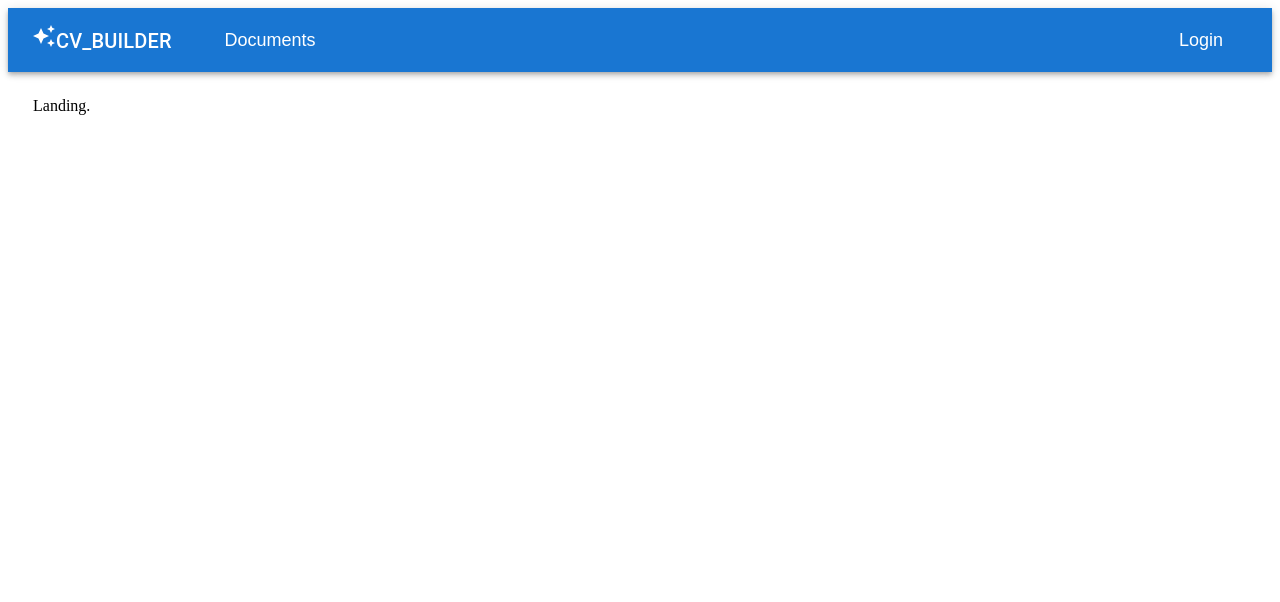
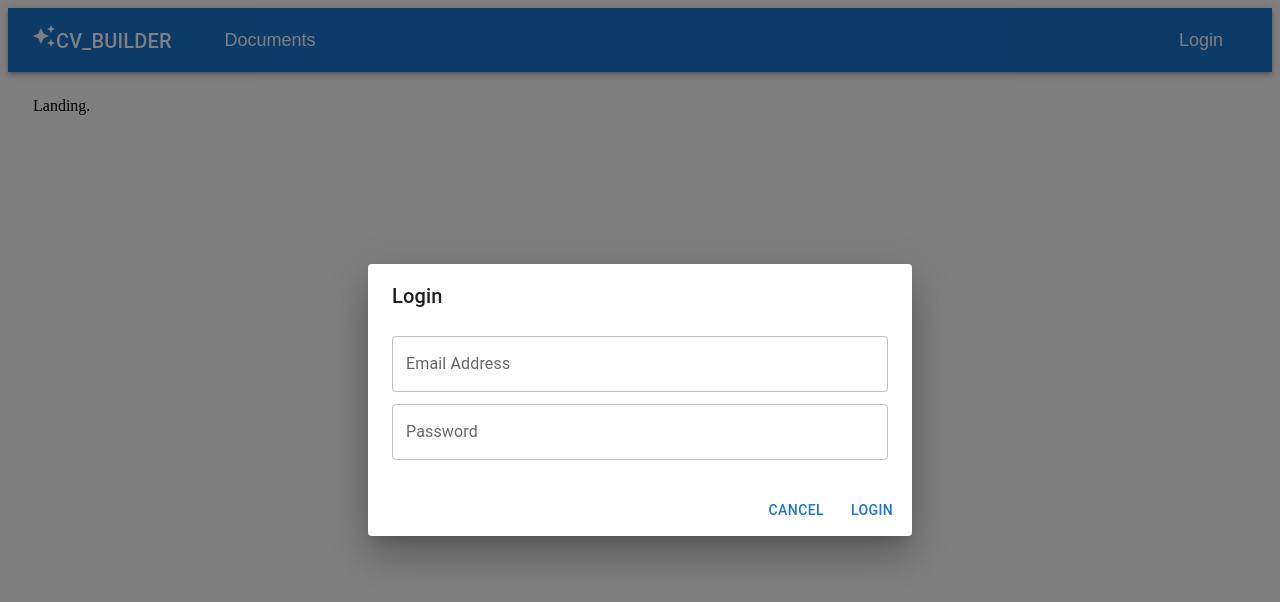
Before and after one commit to dramxx/cvbuilder, a React (Vite) app in the folder client/: page /home in a window 1280 px wide. Both pictures are taken after a click on the button "Login". Shown: the top 602 px of the page. Built offline with nearby package versions, Linux system fonts and the light colour scheme; no server answers.

Commit message:
login modal

```diff
--- a/client/src/components/auth/LoginButton.jsx
+++ b/client/src/components/auth/LoginButton.jsx
@@ -1,6 +1,16 @@
+import { useState } from "react";
 import { useHistory, useLocation } from "react-router-dom";
-import IconButton from "@mui/material/IconButton";
-import Typography from "@mui/material/Typography";
+
+import {
+  IconButton,
+  Typography,
+  Dialog,
+  DialogTitle,
+  DialogContent,
+  TextField,
+  DialogActions,
+  Button,
+} from "@mui/material";
 
 import { useAuth } from "../../auth/ProvideAuth";
 import { ROUTES } from "../../common/config";
@@ -10,31 +20,74 @@ const LoginButton = () => {
   let location = useLocation();
   let auth = useAuth();
 
-  const dummyUser = {
-    email: "drahoslav.madar@gmail.com",
-    password: "123456abc",
+  let { from } = location.state || { from: { pathname: ROUTES.home } };
+
+  const [open, setOpen] = useState(false);
+  const [email, setEmail] = useState("");
+  const [password, setPassword] = useState("");
+
+  const handleOpen = () => {
+    setOpen(true);
   };
 
-  let { from } = location.state || { from: { pathname: ROUTES.home } };
+  const handleClose = () => {
+    setOpen(false);
+  };
 
   const handleLogin = () => {
+    const user = { email, password };
     auth.signin(() => {
       history.replace(from);
-    }, dummyUser);
+    }, user);
+    handleClose();
   };
 
   return (
     !auth.user && (
+      <>
         <IconButton
           size="small"
           color="inherit"
           aria-label="menu"
-        onClick={() => handleLogin()}
+          onClick={handleOpen}
         >
           <Typography variant="h8" style={{ marginRight: "20px" }}>
             Login
           </Typography>
         </IconButton>
+        <Dialog open={open} onClose={handleClose}>
+          <DialogTitle>Login</DialogTitle>
+          <DialogContent>
+            <TextField
+              autoFocus
+              margin="dense"
+              id="email"
+              label="Email Address"
+              type="email"
+              fullWidth
+              value={email}
+              onChange={(e) => setEmail(e.target.value)}
+            />
+            <TextField
+              margin="dense"
+              id="password"
+              label="Password"
+              type="password"
+              fullWidth
+              value={password}
+              onChange={(e) => setPassword(e.target.value)}
+            />
+          </DialogContent>
+          <DialogActions>
+            <Button onClick={handleClose} color="primary">
+              Cancel
+            </Button>
+            <Button onClick={handleLogin} color="primary">
+              Login
+            </Button>
+          </DialogActions>
+        </Dialog>
+      </>
     )
   );
 };
```
Lines whose indentation alone changed are shown as unchanged.
